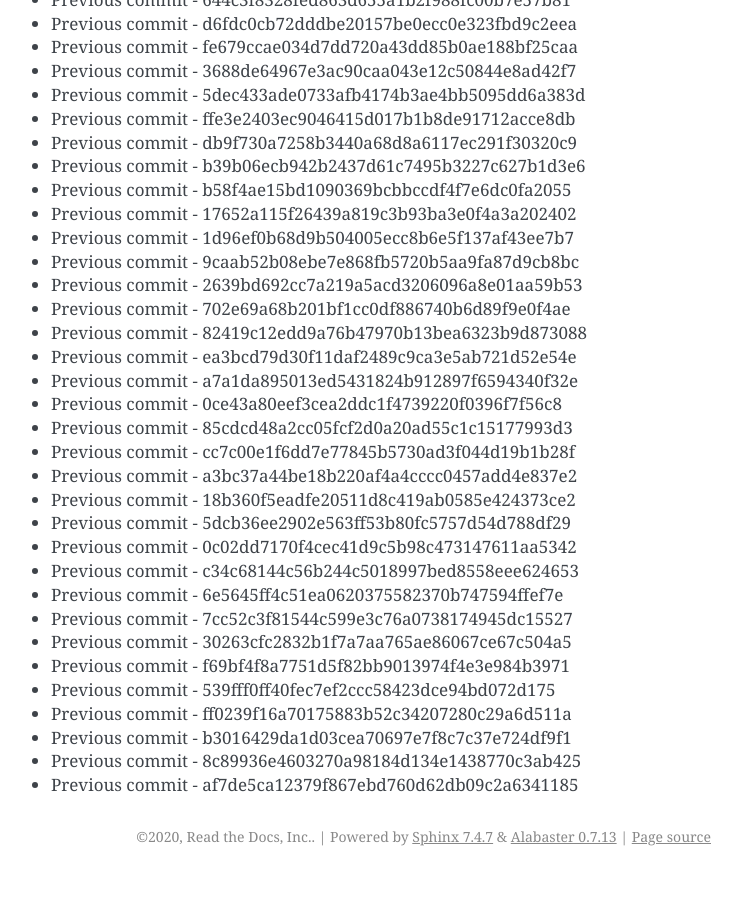
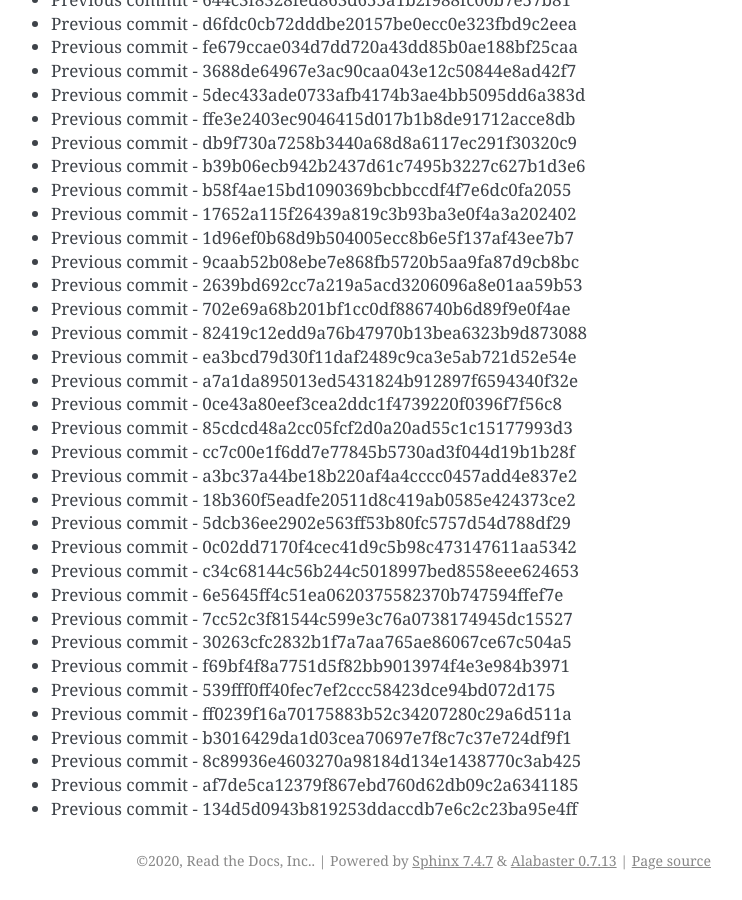
Before and after one commit to readthedocs/rtd-git-stresstest, a Sphinx documentation site: the page built from docs/updates.rst, in a window 1280 px wide and 900 px high, scrolled down 30021 px. Shown: the whole window, without its empty margins (399-1141 px from the left). Built offline with Sphinx 7.4.7, drawn with Linux system fonts in a browser that asks for light colours; before the commit the page ends 30897 px from its top, so only the background shows below that.

Commit message:
Generating commit from previous: 134d5d0943b819253ddaccdb7e6c2c23ba95e4ff

```diff
--- a/docs/updates.rst
+++ b/docs/updates.rst
@@ -1293,3 +1293,4 @@ It can be tested for any performance characteristics.
 * Previous commit - b3016429da1d03cea70697e7f8c7c37e724df9f1
 * Previous commit - 8c89936e4603270a98184d134e1438770c3ab425
 * Previous commit - af7de5ca12379f867ebd760d62db09c2a6341185
+* Previous commit - 134d5d0943b819253ddaccdb7e6c2c23ba95e4ff
```
